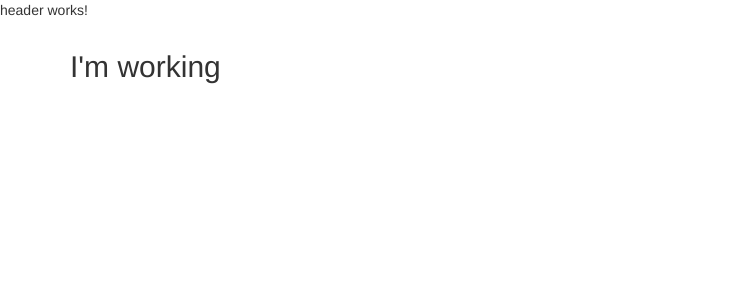
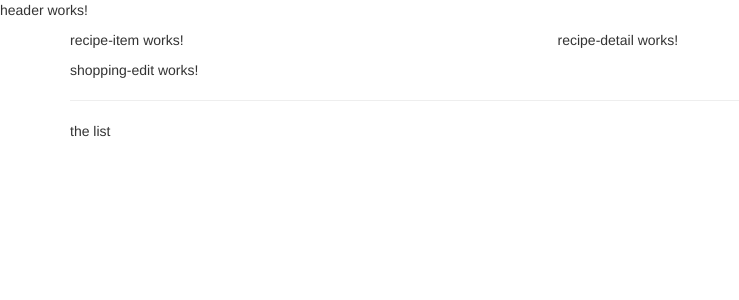
Before and after one commit to ahmednafea1989/AngularApp, an Angular app: page / in a window 1280 px wide. Shown: the top 300 px of the page, without its empty margins (0-739 px from the left). Built offline with nearby package versions, Linux system fonts and the light colour scheme.

Commit message:
conect our component

```diff
--- a/src/app/app.component.html
+++ b/src/app/app.component.html
@@ -4,7 +4,9 @@
 <div class="container">
     <div class="row">
         <div class="col-md-12">
-            <h2>I'm working</h2>
+            <app-recipes></app-recipes>
+            <app-shopping-list></app-shopping-list>
+
         </div>
     </div>
 </div>
--- a/src/app/app.module.ts
+++ b/src/app/app.module.ts
@@ -9,7 +9,8 @@
 import { RecipeDetailComponent } from './recipes/recipe-detail/recipe-detail.component';
 import { RecipeItemComponent } from './recipes/recipe-list/recipe-item/recipe-item.component';
 import { ShoppingListComponent } from './shopping-list/shopping-list.component';
-import { ShoopingEditComponent } from './shopping-list/shooping-edit/shooping-edit.component';
+import { ShoppingEditComponent } from './shopping-list/shopping-edit/shopping-edit.component';
+
 
 
 @NgModule({
@@ -21,7 +22,8 @@
     RecipeDetailComponent,
     RecipeItemComponent,
     ShoppingListComponent,
-    ShoopingEditComponent,
+    ShoppingEditComponent,
+
 
   ],
   imports: [
--- a/src/app/recipes/recipe-list/recipe-list.component.html
+++ b/src/app/recipes/recipe-list/recipe-list.component.html
@@ -1 +1 @@
-<p>recipe-list works!</p>
+<app-recipe-item></app-recipe-item>
--- a/src/app/recipes/recipes.component.html
+++ b/src/app/recipes/recipes.component.html
@@ -1 +1,7 @@
-<p>recipes works!</p>
+<div class="row">
+    <div class="col-md-5">
+        <app-recipe-list></app-recipe-list>
+</div>
+<div class="col-md-7">
+    <app-recipe-detail></app-recipe-detail>
+</div>
--- a/src/app/shopping-list/shooping-edit/shooping-edit.component.html
+++ /dev/null
@@ -1 +0,0 @@
-<p>shooping-edit works!</p>
--- a/src/app/shopping-list/shooping-edit/shooping-edit.component.ts
+++ /dev/null
@@ -1,15 +0,0 @@
-import { Component, OnInit } from '@angular/core';
-
-@Component({
-  selector: 'app-shooping-edit',
-  templateUrl: './shooping-edit.component.html',
-  styleUrls: ['./shooping-edit.component.css']
-})
-export class ShoopingEditComponent implements OnInit {
-
-  constructor() { }
-
-  ngOnInit(): void {
-  }
-
-}
--- /dev/null
+++ b/src/app/shopping-list/shopping-edit/shopping-edit.component.html
@@ -0,0 +1 @@
+<p>shopping-edit works!</p>
--- /dev/null
+++ b/src/app/shopping-list/shopping-edit/shopping-edit.component.ts
@@ -0,0 +1,15 @@
+import { Component, OnInit } from '@angular/core';
+
+@Component({
+  selector: 'app-shopping-edit',
+  templateUrl: './shopping-edit.component.html',
+  styleUrls: ['./shopping-edit.component.css']
+})
+export class ShoppingEditComponent implements OnInit {
+
+  constructor() { }
+
+  ngOnInit(): void {
+  }
+
+}
--- a/src/app/shopping-list/shopping-list.component.html
+++ b/src/app/shopping-list/shopping-list.component.html
@@ -1 +1,7 @@
-<p>shopping-list works!</p>
+<div class="row">
+    <div class="col-xs-10">
+        <app-shopping-edit></app-shopping-edit>
+        <hr>
+        <p>the list</p>
+    </div>
+</div>
```
Also changed, not shown: src/app/shopping-list/shopping-edit/shopping-edit.component.css (added), 1 other file (tests, documents, lock files or other folders).
